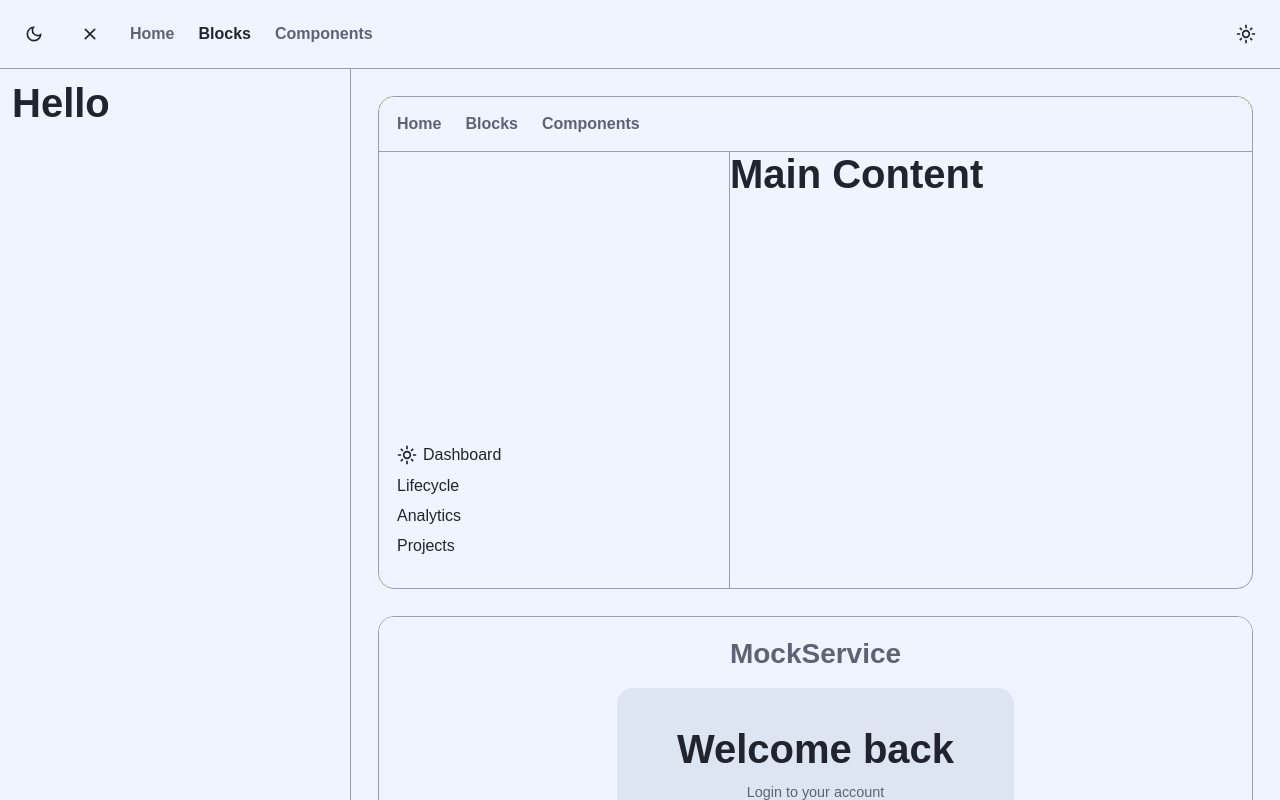
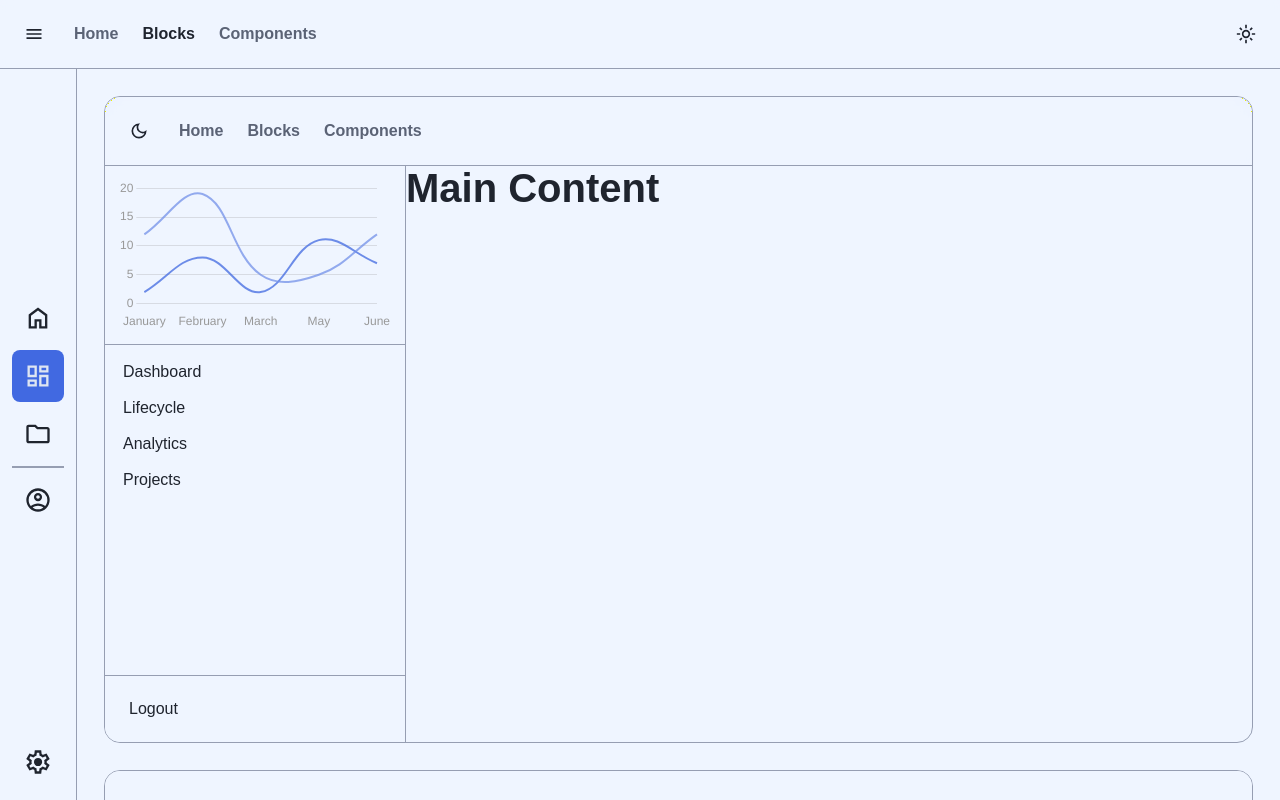
Before and after one commit to TsTs-Org/component-library-svelte, a SvelteKit app: page /blocks in a window 1280 px wide. Built offline with nearby package versions, Linux system fonts and the light colour scheme.

Commit message:
Finished primitive  Sidebar implementation

```diff
--- a/src/lib/components/Sideabar/Sidebar.svelte
+++ b/src/lib/components/Sideabar/Sidebar.svelte
@@ -1,7 +1,8 @@
 <script lang="ts">
-	import { setContext, type Snippet } from "svelte";
+	import { getContext, onMount, setContext, type Snippet } from "svelte";
 	import Seperator from "../Seperator.svelte";
 	import { writable, type Writable } from "svelte/store";
+	import type { LayoutCtx } from "../Layout/Layout.svelte";
 
 	type Variant = "default" | "glass";
 
@@ -9,19 +10,16 @@
 		sidebarCollapsed?: boolean;
 		sidebarClosed?: boolean;
 		center?: boolean;
-		sidebarHeader?: Snippet;
-		sidebarFooter?: Snippet;
+		sidebarHeader?: Snippet<[isCollapsed: () => boolean]>;
+		sidebarFooter?: Snippet<[isCollapsed: () => boolean]>;
 		variant?: Variant;
 		children?: Snippet;
 	};
 
-	export type SidebarCtx = {
-		options: Writable<{
-			collapsed: boolean;
-			closed: boolean;
-		}>;
-	};
-
+	export type SidebarCtx = Writable<{
+		collapsed: boolean;
+		closed: boolean;
+	}>;
 	let {
 		sidebarCollapsed = false,
 		sidebarClosed = false,
@@ -32,14 +30,27 @@
 		children,
 	}: Props = $props();
 
-	const ctx = {
-		options: writable({
-			collapsed: sidebarCollapsed,
-			closed: sidebarClosed,
-		}),
-	};
+	let ctx: SidebarCtx = writable({
+		collapsed: sidebarCollapsed,
+		closed: sidebarClosed,
+	});
 
+	const layoutCtx: LayoutCtx | undefined = getContext("LayoutCtx");
+	if (layoutCtx !== undefined) {
+		ctx = layoutCtx.sidebarOptions;
+	}
 	setContext("SidebarCtx", ctx);
+
+	$effect(() => {
+		ctx.update((x) => {
+			x.collapsed = sidebarCollapsed;
+			x.closed = sidebarClosed;
+			return x;
+		});
+	});
+
+	let headerHandlesCollapsed = false;
+	let footerHandlesCollapsed = false;
 </script>
 
 <div
@@ -47,8 +58,17 @@
 	class:sidebarCollapsed
 	class:sidebarClosed
 >
-	{#if !!sidebarHeader}
-		<div class="Header">{@render sidebarHeader?.()}</div>
+	<div
+		class="Header"
+		class:display={!sidebarCollapsed || headerHandlesCollapsed}
+	>
+		{@render sidebarHeader?.(() => {
+			headerHandlesCollapsed = true;
+			return sidebarCollapsed;
+		})}
+	</div>
+
+	{#if !!sidebarHeader && !sidebarCollapsed}
 		<Seperator horizontal></Seperator>
 	{/if}
 	<div
@@ -57,10 +77,18 @@
 	>
 		{@render children?.()}
 	</div>
-	{#if !!sidebarFooter}
+	{#if !!sidebarFooter && !sidebarCollapsed}
 		<Seperator horizontal></Seperator>
-		<div class="Footer">{@render sidebarFooter?.()}</div>
 	{/if}
+	<div
+		class="Footer"
+		class:display={!sidebarCollapsed || footerHandlesCollapsed}
+	>
+		{@render sidebarFooter?.(() => {
+			footerHandlesCollapsed = true;
+			return sidebarCollapsed;
+		})}
+	</div>
 </div>
 
 <!--
@@ -74,14 +102,14 @@
 		flex-direction: column;
 		overflow: hidden;
 		height: 100%;
-		width: 350px;
-		transition: width 0.3s ease-in-out;
+		width: max(min(300px, 25vw), 250px);
 		border-right: thin solid var(--border-color);
 		&.sidebarCollapsed {
-			width: 4rem;
+			width: fit-content;
 		}
 		&.sidebarClosed {
 			width: 0px;
+			border: none;
 		}
 
 		&.default {
@@ -97,6 +125,7 @@
 			display: flex;
 			flex-direction: column;
 			padding: var(--padding-s);
+			gap: var(--padding-xs);
 			flex: 1;
 			&.center {
 				justify-content: center;
@@ -106,9 +135,13 @@
 		.Header,
 		.Footer {
 			display: flex;
-			height: 3rem;
-			width: 100%;
-			align-items: center;
+			flex-direction: column;
+			height: fit-content;
+			width: calc(100% - 2 * var(--padding-s));
+			padding: var(--padding-s);
+			.display {
+				display: none;
+			}
 		}
 	}
 </style>
--- a/src/lib/components/Sideabar/SidebarItem.svelte
+++ b/src/lib/components/Sideabar/SidebarItem.svelte
@@ -2,35 +2,53 @@
 	import { getContext, onMount, type Snippet } from "svelte";
 	import type { HTMLAnchorAttributes } from "svelte/elements";
 	import type { SidebarCtx } from "./Sidebar.svelte";
+	import { page } from "$app/state";
+
+	type size = "s" | "m" | "l";
 
 	type Props = {
-		icon?: Snippet;
+		active?: boolean;
+		href?: string;
+		size?: size;
+		icon?: Snippet<[size]>;
 		children?: Snippet;
 	} & HTMLAnchorAttributes;
 
-	let { icon, children, ...restProps }: Props = $props();
+	let { icon, active, href, size = "m", children, ...restProps }: Props = $props();
 
-	let active = $state(false);
+	let _active = $derived(page.route.id == href);
 
 	const ctx: SidebarCtx = getContext("SidebarCtx");
-	const options = ctx.options;
+	const options = ctx;
+
+	let sidebarClosed = $state(false);
+	let sidebarCollapsed = $state(false);
 
 	onMount(() => {
-		return options.subscribe((x) => console.log(x));
+		return options.subscribe((x) => {
+			sidebarClosed = x.closed;
+			sidebarCollapsed = x.collapsed;
+		});
 	});
 </script>
 
-<a
-	onclick={() => {
-		active = true;
-	}}
-	class:active
-	class="SidebarItem"
-	{...restProps}
->
-	{@render icon?.()}
-	{@render children?.()}
-</a>
+{#if !sidebarCollapsed || !!icon}
+	<a
+		class:_active={active == undefined ? _active : active}
+		class:sidebarCollapsed
+		class:sidebarClosed
+		class={["SidebarItem", size]}
+		{href}
+		{...restProps}
+	>
+		{@render icon?.(sidebarCollapsed ? "l" : size)}
+		{#if !sidebarCollapsed}
+			<div class="content">
+				{@render children?.()}
+			</div>
+		{/if}
+	</a>
+{/if}
 
 <!--
 @component
@@ -41,28 +59,46 @@
 	a {
 		display: flex;
 		align-items: center;
-		gap: var(--padding-xs);
+		gap: var(--padding-s);
 		text-decoration: none;
 		height: fit-content;
 		color: var(--text-color);
-		padding: var(--padding-xs);
+		padding: var(--padding-s);
 		border-radius: var(--border-radius-s);
-		font-size: var(--text-size-s);
 		font-weight: 500;
 		cursor: pointer;
+		fill: var(--text-color);
 
-		&:hover {
+		&.sidebarCollapsed .content {
+			display: none;
+		}
+
+		&._active {
+			background-color: var(--primary-color);
+			fill: var(--text-color-inverted);
+			.content {
+				color: var(--text-color-inverted);
+			}
+		}
+
+		&:not(._active):hover {
 			background-color: var(--hover-color);
 		}
 
 		&.s {
-			padding: var(--padding-s);
+			padding: var(--padding-xs);
 			border-radius: var(--border-radius-s);
+			&.sidebarCollapsed {
+				padding: var(--padding-s);
+			}
 		}
 		&.l {
-			padding: var(--padding-l);
-			font-size: var(--text-size-l);
-			border-radius: var(--border-radius-l);
+			padding: var(--padding-m);
+			font-size: var(--text-size-m);
+			border-radius: var(--border-radius-m);
+			&.sidebarCollapsed {
+				padding: var(--padding-s);
+			}
 		}
 
 		&.ghost {
--- a/src/routes/+layout.svelte
+++ b/src/routes/+layout.svelte
@@ -12,9 +12,11 @@
 	import Button from "$lib/components/Button.svelte";
 	import Sidebar from "$lib/components/Sideabar/Sidebar.svelte";
 	import Layout from "$lib/components/Layout/Layout.svelte";
+	import SidebarItem from "$lib/components/Sideabar/SidebarItem.svelte";
+	import Seperator from "$lib/components/Seperator.svelte";
 
-	let sidebarCollapsed = $state(false);
-	let sidebarClosed = $state(false);
+	let sidebarCollapsed = $state(true);
+	let customActive = $state(false);
 </script>
 
 <svelte:head>
@@ -95,14 +97,6 @@
 			{#snippet left()}
 				<Button
 					variant="ghost"
-					onclick={() => (sidebarClosed = !sidebarClosed)}
-				>
-					{#snippet icon()}
-						<Icon iconName={sidebarClosed ? "sun" : "moon"} />
-					{/snippet}
-				</Button>
-				<Button
-					variant="ghost"
 					onclick={() => (sidebarCollapsed = !sidebarCollapsed)}
 				>
 					{#snippet icon()}
@@ -132,10 +126,71 @@
 
 	{#snippet leftSidebar()}
 		<Sidebar
-			{sidebarClosed}
+			center
 			{sidebarCollapsed}
 		>
-			<h2>Hello</h2>
+			<SidebarItem href="{base}/">
+				{#snippet icon(size)}
+					<Icon
+						iconName="home"
+						{size}
+						fill="inherit"
+					></Icon>
+				{/snippet}
+				Home
+			</SidebarItem>
+			<SidebarItem href="{base}/blocks">
+				{#snippet icon(size)}
+					<Icon
+						iconName="dashboard"
+						{size}
+						fill="inherit"
+					></Icon>
+				{/snippet}
+				Blocks
+			</SidebarItem>
+			<SidebarItem href="{base}/components">
+				{#snippet icon(size)}
+					<Icon
+						iconName="folder"
+						{size}
+						fill="inherit"
+					></Icon>
+				{/snippet}
+				Components
+			</SidebarItem>
+			<Seperator
+				horizontal
+				thick
+			></Seperator>
+			<SidebarItem
+				onclick={() => (customActive = !customActive)}
+				active={customActive}
+			>
+				{#snippet icon(size)}
+					<Icon
+						iconName="account"
+						{size}
+						fill="inherit"
+					></Icon>
+				{/snippet}
+				Projects
+			</SidebarItem>
+
+			{#snippet sidebarFooter(collapsed)}
+				{#if collapsed() || !collapsed()}
+					<SidebarItem href="#">
+						{#snippet icon(size)}
+							<Icon
+								iconName="settings"
+								{size}
+								fill="inherit"
+							></Icon>
+						{/snippet}
+						Settings
+					</SidebarItem>
+				{/if}
+			{/snippet}
 		</Sidebar>
 	{/snippet}
 
--- a/src/routes/blocks/+page.svelte
+++ b/src/routes/blocks/+page.svelte
@@ -6,14 +6,24 @@
 	import SidebarItem from "$lib/components/Sideabar/SidebarItem.svelte";
 	import Icon from "$lib/components/Icon.svelte";
 	import Layout from "$lib/components/Layout/Layout.svelte";
+	import BaseChart from "$lib/components/Chart/BaseChart.svelte";
+	let sidebarClosed = $state(false);
 </script>
 
 <div class="blocks-page">
 	<div class="mock-block">
-		<Layout>
+		<Layout style="height: 100%">
 			{#snippet topnav()}
 				<Navigationbar variant="glass">
 					{#snippet left()}
+						<Button
+							variant="ghost"
+							onclick={() => (sidebarClosed = !sidebarClosed)}
+						>
+							{#snippet icon()}
+								<Icon iconName={sidebarClosed ? "sun" : "moon"} />
+							{/snippet}
+						</Button>
 						<NavigationbarItem href="#1">Home</NavigationbarItem>
 						<NavigationbarItem href="#2">Blocks</NavigationbarItem>
 						<NavigationbarItem href="#3">Components</NavigationbarItem>
@@ -22,21 +32,34 @@
 			{/snippet}
 
 			{#snippet leftSidebar()}
-				<Sidebar
-					center
-					variant="glass"
-				>
-					<SidebarItem>
-						{#snippet icon()}
-							<Icon iconName="sun"></Icon>
-						{/snippet}
-						Dashboard
-					</SidebarItem>
-					<SidebarItem>Lifecycle</SidebarItem>
-					<SidebarItem>Analytics</SidebarItem>
-					<SidebarItem>Projects</SidebarItem>
+				<Sidebar {sidebarClosed}>
+					{#snippet sidebarHeader(collapsed)}
+						{#if !collapsed()}
+							<BaseChart
+								chartType="line"
+								displayTooltip
+								yGrid
+								yAxis
+								xAxis
+								labels={["January", "February", "March", "May", "June"]}
+								data={[
+									{
+										title: "DataOne",
+										data: [12, 19, 5, 5, 12, 15],
+									},
+									{
+										title: "DataTwo",
+										data: [2, 8, 2, 11, 7, 4],
+									},
+								]}
+							></BaseChart>
+						{/if}
+					{/snippet}
+					{#each ["Dashboard", "Lifecycle", "Analytics", "Projects"] as name}
+						<SidebarItem size="s">{name}</SidebarItem>
+					{/each}
 					{#snippet sidebarFooter()}
-						<Button variant="ghost">Logout</Button>
+						<SidebarItem>Logout</SidebarItem>
 					{/snippet}
 				</Sidebar>
 			{/snippet}
```
Also changed, not shown: src/lib/components/Sideabar/SidebarGroup.svelte (deleted).
